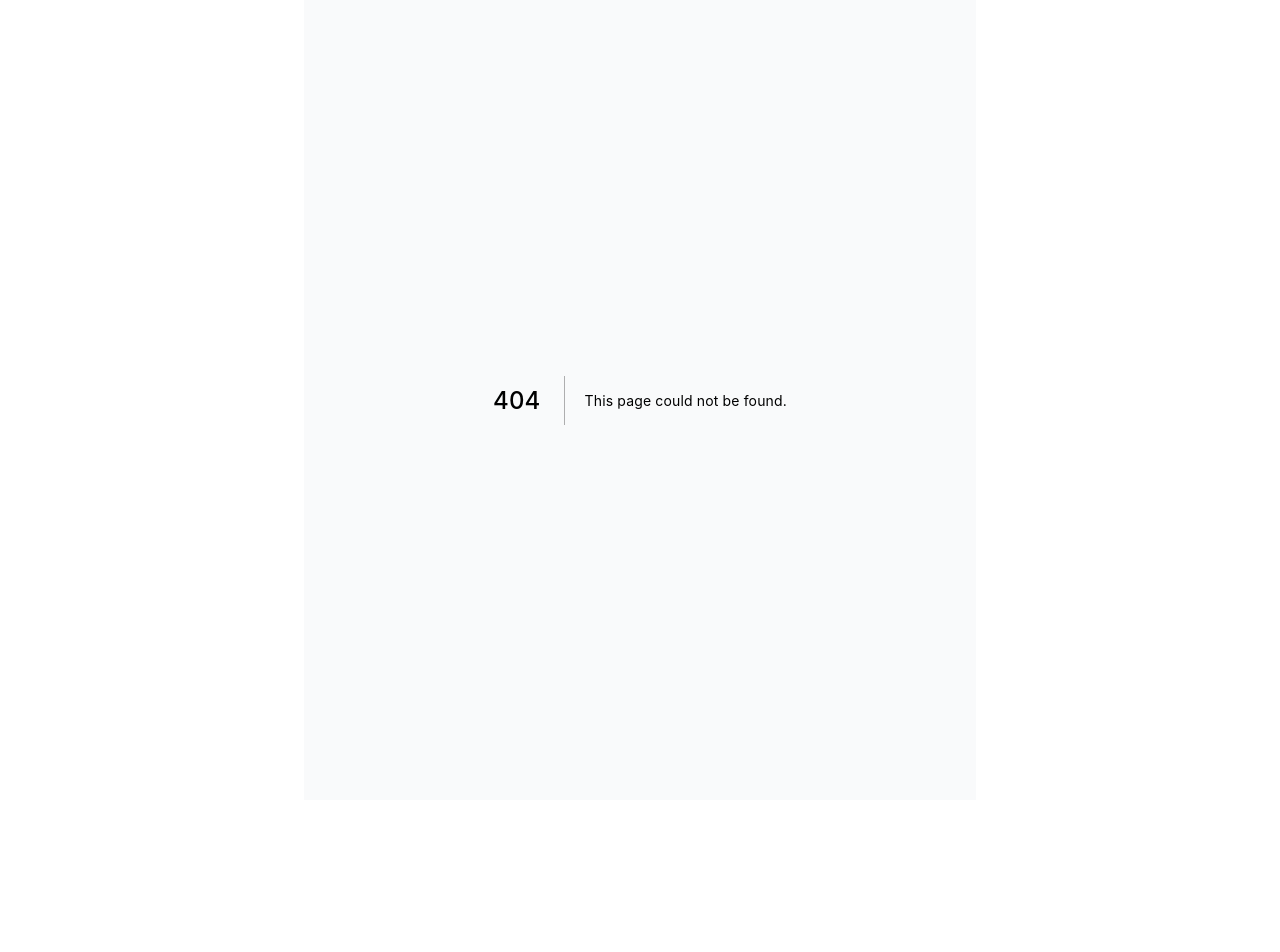
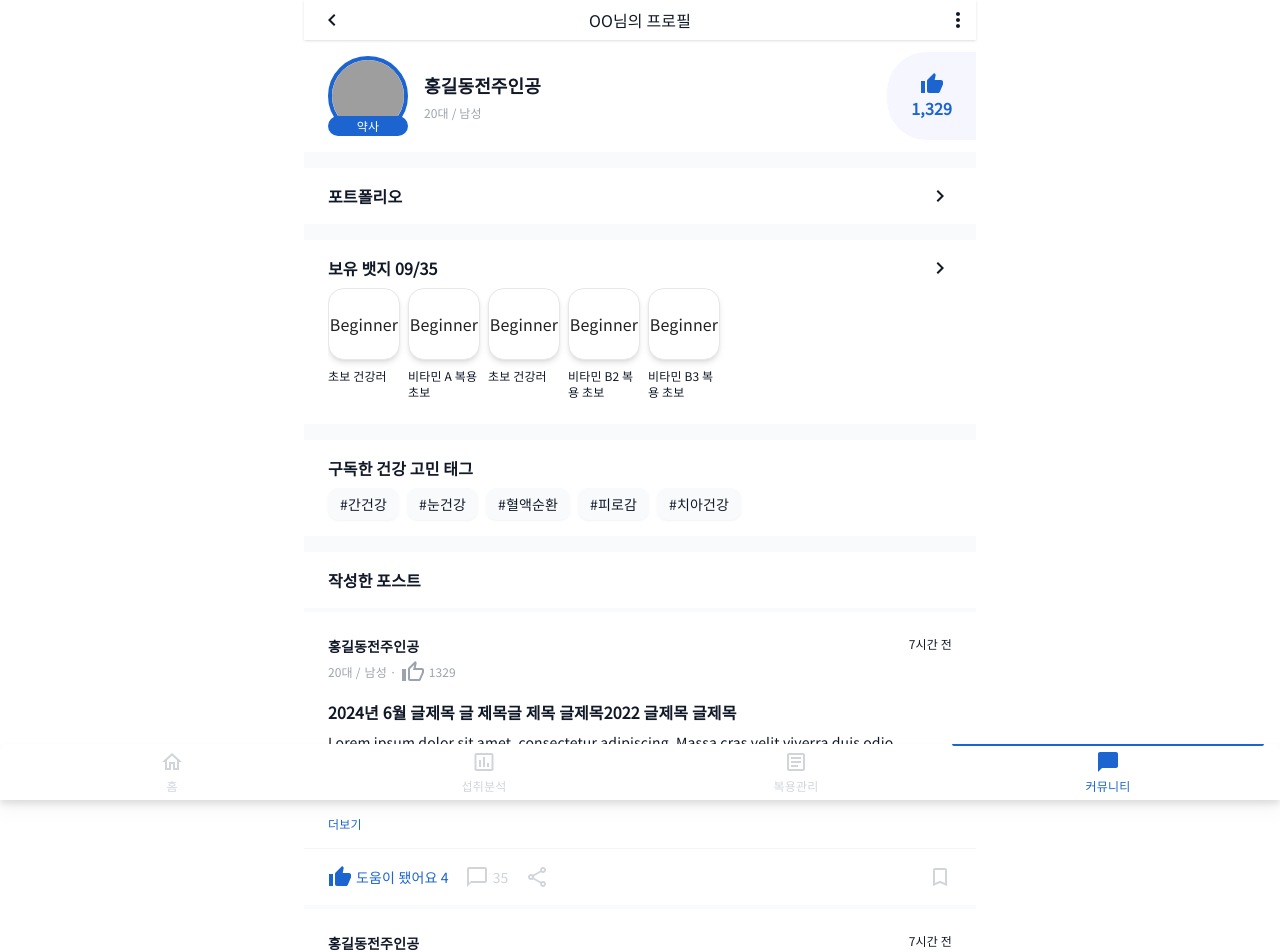
Before and after one commit to swm13-alchemy/alchemy_front_web, a Next.js app: page /community/userProfile/1 in a window 1280 px wide. Before the commit this address had no page. Shown: the top 952 px of the page. Before the commit the page ends 800 px from the top, so only its background shows below. Built offline with nearby package versions, Linux system fonts and the light colour scheme; grey boxes are pictures that could not be loaded.

Commit message:
[add][PILLUP-701] 유저 프로필 페이지 퍼블리싱

```diff
--- a/components/common/ProfileImgView.tsx
+++ b/components/common/ProfileImgView.tsx
@@ -1,12 +1,36 @@
 import Image from 'next/image'
+import { TrustedUserType } from '../../utils/types'
+import { useEffect, useState } from 'react'
+
 
 interface Props {
+  width?: string
+  height?: string
   imgUrl: string
+  typesOfTrustedUser?: TrustedUserType
 }
 
-function ProfileImgView({ imgUrl }: Props) {
+function ProfileImgView({ width = 'w-12', height = 'h-12', imgUrl, typesOfTrustedUser = 'normal' }: Props) {
+  const [userType, setUserType] = useState<string>('')
+
+  useEffect(() => {
+    switch (typesOfTrustedUser) {
+      case 'pharmacist':
+        setUserType('약사')
+        break
+      case 'doctor':
+        setUserType('의사')
+        break
+      case 'influencer':
+        setUserType('인플루언서')
+        break
+    }
+  }, [])
+
+  switch (typesOfTrustedUser) {
+    case 'normal':
       return (
-    <div className='relative w-12 h-12 rounded-full overflow-hidden'>
+        <div className={'relative rounded-full overflow-hidden' + ` ${width} ${height}`}>
           <Image
             src={imgUrl}
             className='object-cover'
@@ -14,6 +38,22 @@ function ProfileImgView({ imgUrl }: Props) {
           />
         </div>
       )
+    default:
+      return (
+        <div className='relative'>
+          <div className={'relative rounded-full overflow-hidden border-4 border-primary' + ` ${width} ${height}`}>
+            <Image
+              src={imgUrl}
+              className='object-cover'
+              layout='fill'
+            />
+          </div>
+          <div className={'absolute bottom-0 z-50 bg-primary py-0.5 flex items-center justify-center rounded-[1.125rem]' + ` ${width}`}>
+            <p className='text-xs text-white'>{userType}</p>
+          </div>
+        </div>
+      )
+  }
 }
 
 export default ProfileImgView
--- a/components/common/community/PreviewPost.tsx
+++ b/components/common/community/PreviewPost.tsx
@@ -1,4 +1,3 @@
-import ProfileImgView from '../ProfileImgView'
 import { Dayjs } from 'dayjs'
 import ThumbUpOutlined from '@mui/icons-material/ThumbUpOutlined'
 import ThumbUp from '@mui/icons-material/ThumbUp'
--- a/components/layout/BackHeaderWithBtn.tsx
+++ b/components/layout/BackHeaderWithBtn.tsx
@@ -10,7 +10,7 @@ interface Props {
 
 function BackHeaderWithBtn({ children, router, name }: Props) {
   return (
-    <header className='relative py-2 flex items-center justify-center text-gray-900 bg-white shadow'>
+    <header className='relative py-2 flex items-center justify-center text-gray-900 bg-white shadow z-20'>
       <button
         className='absolute left-4 flex items-center justify-center'
         onClick={() => router.back()}
--- /dev/null
+++ b/pages/community/userProfile/[userId]/index.tsx
@@ -0,0 +1,142 @@
+import ContainerWithBottomNav from '../../../../components/layout/ContainerWithBottomNav'
+import MoreVert from '@mui/icons-material/MoreVert'
+import BackHeaderWithBtn from '../../../../components/layout/BackHeaderWithBtn'
+import { useRouter } from 'next/router'
+import React, { useEffect } from 'react'
+import ProfileImgView from '../../../../components/common/ProfileImgView'
+import { requestURLs } from '../../../../utils/api'
+import ThumbUp from '@mui/icons-material/ThumbUp'
+import Link from 'next/link'
+import ChevronRight from '@mui/icons-material/ChevronRight'
+import EfficiencyTag from '../../../../components/tag/EfficiencyTag'
+import PreviewPost from '../../../../components/common/community/PreviewPost'
+import { getAgeRange } from '../../../../utils/functions/getAgeRange'
+import dayjs from 'dayjs'
+
+const UserProfile = () => {
+  const router = useRouter()
+  const userId: number = parseInt(router.query.userId as string)
+
+  // TODO: userId로 필요한 정보 불러오는 api 처리하기
+  useEffect(() => {
+
+  }, [userId])
+
+  return (
+    <ContainerWithBottomNav>
+      <BackHeaderWithBtn router={router} name={'OO님의 프로필'}>
+        <button className='absolute right-1.5 flex items-center justify-center'>
+          <MoreVert className='text-2xl text-gray-900' />
+        </button>
+      </BackHeaderWithBtn>
+
+      <div className='space-y-4'>
+        {/* 유저 기본 정보 부분 (닉네임, 나이, 성별, 프사, 따봉 수 등) */}
+        <section className='relative bg-white px-6 py-4 flex items-center space-x-4'>
+          {/* 프로필 사진 */}
+          <ProfileImgView
+            width='w-20'
+            height='h-20'
+            imgUrl={requestURLs.getSupplementThumbnailURL('1')}
+            typesOfTrustedUser='pharmacist'
+          />
+          {/* 개인 정보 부분 */}
+          <div className='flex flex-col justify-center space-y-1.5'>
+            <p className='text-lg font-bold text-gray-900'>홍길동전주인공</p>
+            <p className='text-xs text-gray-400'>20대 / 남성</p>
+          </div>
+          {/* 따봉 수 */}
+          <div className='absolute right-0 bg-surface rounded-l-[2.5rem] px-6 py-5 flex flex-col items-center'>
+            <ThumbUp className='text-base text-primary' />
+            <p className='text-base font-bold text-primary'>1,329</p>
+          </div>
+        </section>
+        {/* 포트폴리오 링크 */}
+        <section className='bg-white px-6 py-4'>
+          <Link href='/'>
+            <a className='text-gray-900 flex items-center justify-between'>
+              <p className='text-base font-bold'>포트폴리오</p>
+              <ChevronRight className='text-2xl' />
+            </a>
+          </Link>
+        </section>
+        {/* 보유 뱃지 목록 */}
+        <section className='bg-white px-6 pt-4 pb-6 space-y-2'>
+          <Link href='/'>
+            <a className='text-gray-900 flex items-center justify-between'>
+              <p className='text-base font-bold'>보유 뱃지 09/35</p>
+              <ChevronRight className='text-2xl' />
+            </a>
+          </Link>
+          <div className='flex space-x-2 overflow-x-scroll scrollbar-hide'>
+            {['초보 건강러', '비타민 A 복용 초보', '초보 건강러', '비타민 B2 복용 초보', '비타민 B3 복용 초보'].map((badge) =>
+              <BadgeView key={badge} badgeName={badge} />
+            )}
+          </div>
+        </section>
+        {/* 구독한 건강 고민 토픽 */}
+        <section className='bg-white px-6 py-4 space-y-2'>
+          <p className='text-base font-bold text-gray-900'>구독한 건강 고민 태그</p>
+          <div className='flex items-center flex-wrap gap-2'>
+            {["간건강", "눈건강", "혈액순환", "피로감", "치아건강"].map((efficacy) =>
+              <EfficiencyTag key={efficacy} tagName={efficacy} />
+            )}
+          </div>
+        </section>
+        {/* 작성한 글 목록 */}
+        <section className='space-y-1'>
+          <p className='bg-white px-6 py-4 text-base font-bold text-gray-900'>작성한 포스트</p>
+          <PreviewPost
+            postId={1}
+            userNickname='홍길동전주인공'
+            ageRange={getAgeRange('1999-10-18')}
+            isMale={true}
+            userThumbs={1329}
+            createdAt={dayjs().subtract(1, 'hour')}
+            postTitle='2024년 6월 글제목 글 제목글 제목 글제목2022 글제목 글제목'
+            postBody='Lorem ipsum dolor sit amet, consectetur adipiscing. Massa cras velit viverra duis odio consectetur nulla. Euismod sit eget ullamcorper integer pordafsdfasdfasd dsfasdfafsdafds'
+            postTopics={['간건강', '치아건강']}
+            postTags={['노화&항산화', '면역기능', '혈액생성', '멀티미네랄', '콜레스테롤 합성조절', '혈압호르몬조절', '혈당조절']}
+            postLikeCnt={4}
+            commentCnt={35}
+            isLike={true}
+            isBookmark={false}
+          />
+          <PreviewPost
+            postId={1}
+            userNickname='홍길동전주인공'
+            ageRange={getAgeRange('1999-10-18')}
+            isMale={true}
+            userThumbs={1329}
+            createdAt={dayjs().subtract(1, 'hour')}
+            postTitle='2024년 6월 글제목 글 제목글 제목 글제목2022 글제목 글제목'
+            postBody='Lorem ipsum dolor sit amet, consectetur adipiscing. Massa cras velit viverra duis odio consectetur nulla. Euismod sit eget ullamcorper integer pordafsdfasdfasd dsfasdfafsdafds'
+            postTopics={['간건강', '치아건강']}
+            postTags={['노화&항산화', '면역기능', '혈액생성', '멀티미네랄', '콜레스테롤 합성조절', '혈압호르몬조절', '혈당조절']}
+            postLikeCnt={4}
+            commentCnt={35}
+            isLike={true}
+            isBookmark={false}
+          />
+        </section>
+      </div>
+
+    </ContainerWithBottomNav>
+  )
+}
+
+export default UserProfile
+
+interface BadgeViewProps {
+  badgeName: string
+}
+function BadgeView({ badgeName }: BadgeViewProps) {
+  return (
+    <div className='flex flex-col items-center space-y-2'>
+      <div className='w-[4.5rem] h-[4.5rem] bg-white rounded-2xl shadow-md border flex items-center justify-center'>
+        Beginner
+      </div>
+      <p className='w-[4.5rem] text-xs text-gray-900'>{badgeName}</p>
+    </div>
+  )
+}
--- a/utils/types.ts
+++ b/utils/types.ts
@@ -141,3 +141,5 @@ export interface UserInformationTypes { // TODO: 추후 수정사항 있으면
   oauthRefreshToken: string | null
   topics: TopicType[]
 }
+
+export type TrustedUserType = 'doctor' | 'pharmacist' | 'influencer' | 'normal'
```
Lines whose indentation alone changed are shown as unchanged.
